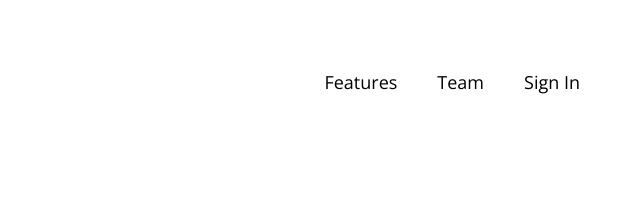
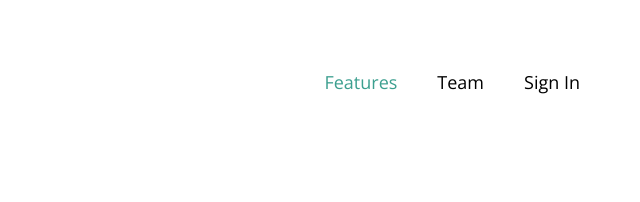
Before and after one commit to Mennatallah-Gamal/Fylo-Landing-page, a plain HTML site: page index.html in a window 1280 px wide. In both pictures the pointer is over the item "Features". Shown: the top 202 px of the page, 640-1280 px from the left. Drawn offline with nearby package versions, Linux system fonts and the light colour scheme; a web font is replaced by a local one.

Commit message:
update css filr

```diff
--- a/CSS/Style.css
+++ b/CSS/Style.css
@@ -28,6 +28,10 @@ header nav ul {
 }
 header nav ul li {
     padding: 10px 20px;
+    cursor: pointer;
+}
+header nav ul li:hover {
+    color: hsl(170, 45%, 43%);
 }
 @media (max-width: 767px) {
     header {
@@ -77,6 +81,7 @@ section .submit {
 }
 section .submit:hover{
     background-color: hsl(170, 45%, 43%);
+    cursor: pointer;
 }
 section img{
     width: 30%;
```
